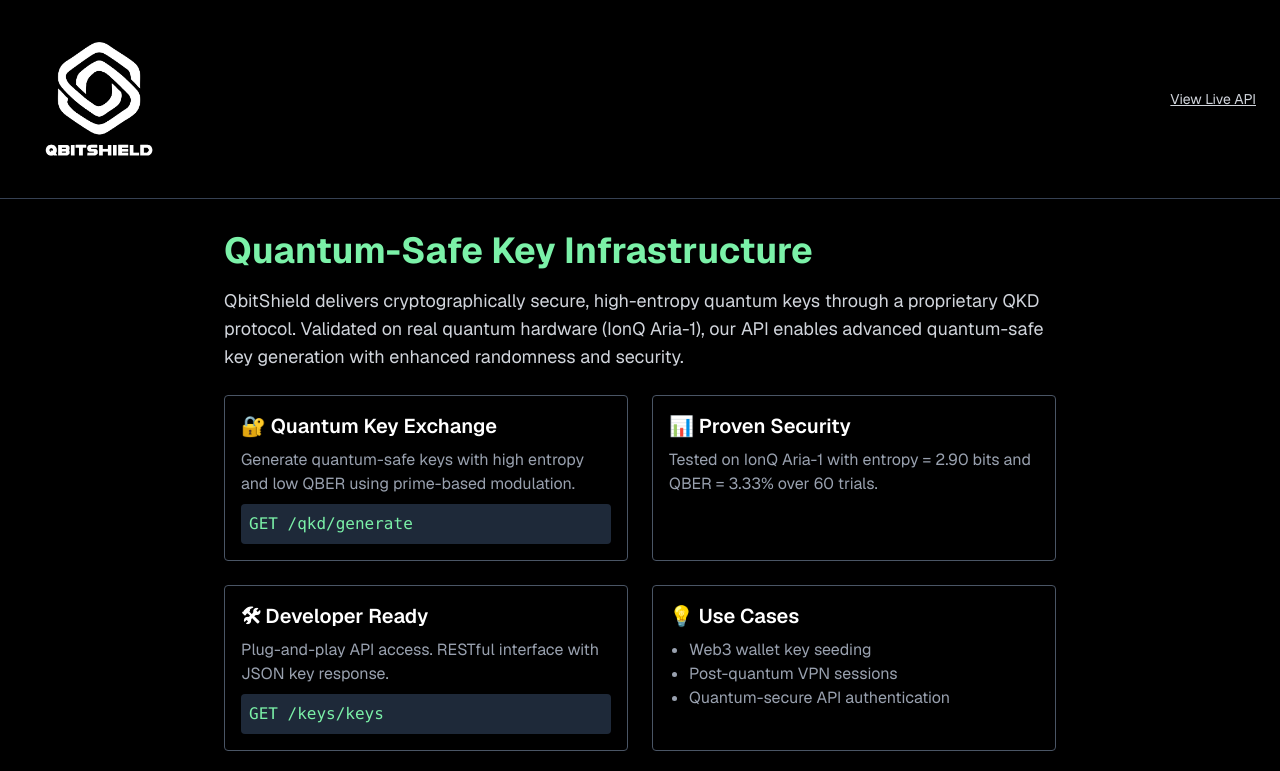
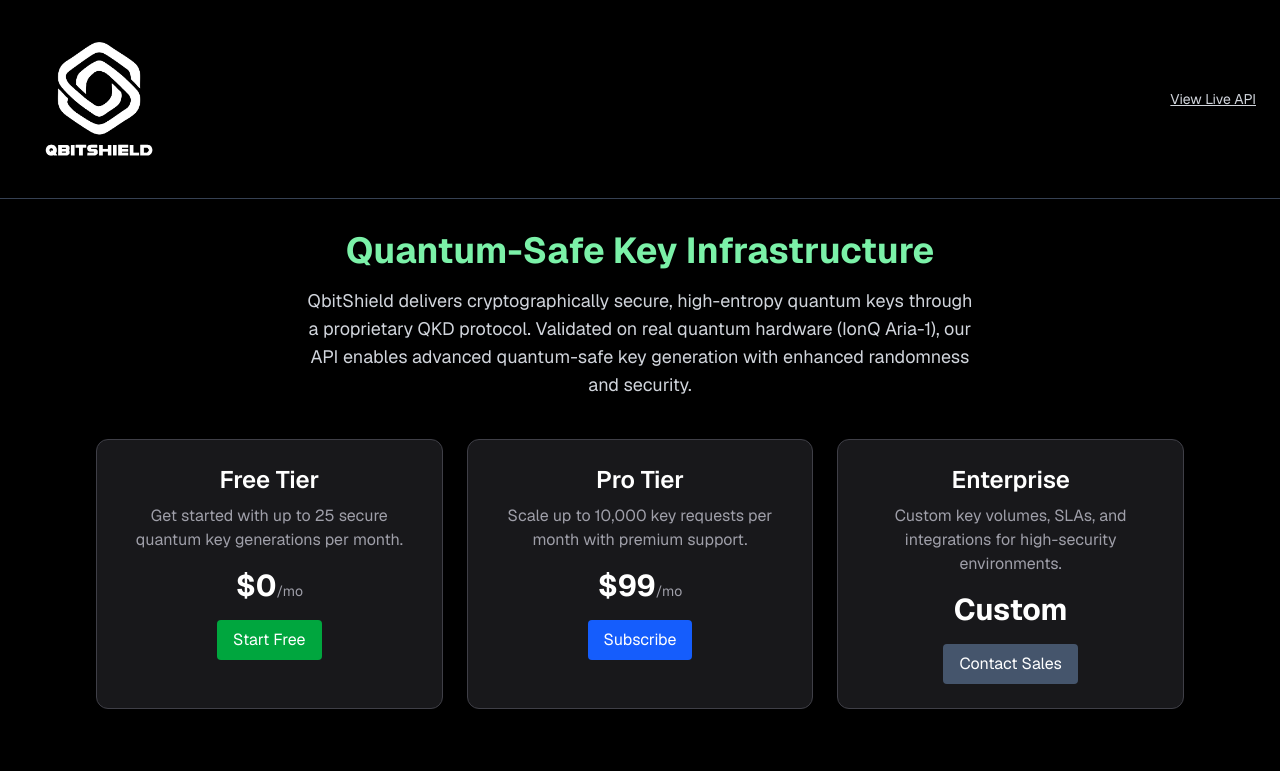
Before and after one commit to Sensorman/qbitshield-landing, a Next.js app: page / in a window 1280 px wide. Shown: the top 771 px of the page. Built offline with nearby package versions, Linux system fonts and the light colour scheme.

Commit message:
Update page.js

```diff
--- a/app/page.js
+++ b/app/page.js
@@ -1,5 +1,3 @@
-// pages/index.tsx or index.js
-
 import Image from 'next/image';
 
 export default function Home() {
@@ -13,7 +11,6 @@
           height={50}
           priority
         />
-
         <a
           href="https://theqbitshield-api-258062438248.us-central1.run.app/docs"
           className="text-sm underline text-gray-300 hover:text-white"
@@ -22,55 +19,60 @@
         </a>
       </header>
 
-      <main className="p-8 max-w-4xl mx-auto">
-        <h2 className="text-4xl font-bold mb-4 text-green-300">
+      <main className="p-8 max-w-6xl mx-auto">
+        <h2 className="text-4xl font-bold mb-4 text-green-300 text-center">
           Quantum-Safe Key Infrastructure
         </h2>
-        <p className="text-lg mb-6 text-gray-300">
-          QbitShield delivers cryptographically secure, high-entropy quantum keys through a proprietary QKD protocol. Validated on real quantum hardware (IonQ Aria-1), our API enables advanced quantum-safe key generation with enhanced randomness and security.
+        <p className="text-lg mb-10 text-gray-300 text-center max-w-2xl mx-auto">
+          QbitShield delivers cryptographically secure, high-entropy quantum keys through a proprietary QKD protocol.
+          Validated on real quantum hardware (IonQ Aria-1), our API enables advanced quantum-safe key generation with
+          enhanced randomness and security.
         </p>
 
-        <div className="grid md:grid-cols-2 gap-6">
-          <div className="border border-gray-600 p-4 rounded">
-            <h3 className="text-xl font-semibold text-white mb-2">🔐 Quantum Key Exchange</h3>
-            <p className="text-gray-400">Generate quantum-safe keys with high entropy and low QBER using prime-based modulation.</p>
-            <code className="block mt-2 bg-gray-800 text-green-300 p-2 rounded">GET /qkd/generate</code>
+        {/* 🔐 3-Tier Pricing Section */}
+        <div className="grid grid-cols-1 md:grid-cols-3 gap-6">
+          {/* Free Tier */}
+          <div className="rounded-xl border border-zinc-700 bg-zinc-900 p-6 text-center shadow hover:shadow-lg transition">
+            <h3 className="text-2xl font-semibold mb-2">Free Tier</h3>
+            <p className="text-zinc-400 mb-4">Get started with up to 25 secure quantum key generations per month.</p>
+            <p className="text-3xl font-bold mb-4">$0<span className="text-sm font-normal text-zinc-400">/mo</span></p>
+            <a href="/docs" className="inline-block px-4 py-2 bg-green-600 text-white rounded hover:bg-green-700">Start Free</a>
           </div>
 
-          <div className="border border-gray-600 p-4 rounded">
-            <h3 className="text-xl font-semibold text-white mb-2">📊 Proven Security</h3>
-            <p className="text-gray-400">Tested on IonQ Aria-1 with entropy = 2.90 bits and QBER = 3.33% over 60 trials.</p>
+          {/* Pro Tier */}
+          <div className="rounded-xl border border-zinc-700 bg-zinc-900 p-6 text-center shadow-lg hover:shadow-xl transition">
+            <h3 className="text-2xl font-semibold mb-2">Pro Tier</h3>
+            <p className="text-zinc-400 mb-4">Scale up to 10,000 key requests per month with premium support.</p>
+            <p className="text-3xl font-bold mb-4">$99<span className="text-sm font-normal text-zinc-400">/mo</span></p>
+            <a
+              href="https://buy.stripe.com/YOUR_PRO_CHECKOUT_LINK"
+              target="_blank"
+              rel="noopener noreferrer"
+              className="inline-block px-4 py-2 bg-blue-600 text-white rounded hover:bg-blue-700"
+            >
+              Subscribe
+            </a>
           </div>
 
-          <div className="border border-gray-600 p-4 rounded">
-            <h3 className="text-xl font-semibold text-white mb-2">🛠 Developer Ready</h3>
-            <p className="text-gray-400">Plug-and-play API access. RESTful interface with JSON key response.</p>
-            <code className="block mt-2 bg-gray-800 text-green-300 p-2 rounded">GET /keys/keys</code>
-          </div>
-
-          <div className="border border-gray-600 p-4 rounded">
-            <h3 className="text-xl font-semibold text-white mb-2">💡 Use Cases</h3>
-            <ul className="text-gray-400 list-disc pl-5">
-              <li>Web3 wallet key seeding</li>
-              <li>Post-quantum VPN sessions</li>
-              <li>Quantum-secure API authentication</li>
-            </ul>
+          {/* Enterprise Tier */}
+          <div className="rounded-xl border border-zinc-700 bg-zinc-900 p-6 text-center shadow hover:shadow-lg transition">
+            <h3 className="text-2xl font-semibold mb-2">Enterprise</h3>
+            <p className="text-zinc-400 mb-4">Custom key volumes, SLAs, and integrations for high-security environments.</p>
+            <p className="text-3xl font-bold mb-4">Custom</p>
+            <a
+              href="mailto:will@qbitshield.com"
+              className="inline-block px-4 py-2 bg-slate-600 text-white rounded hover:bg-slate-700"
+            >
+              Contact Sales
+            </a>
           </div>
         </div>
 
-        <div className="mt-10 text-center">
-          <a
-            href="mailto:will@qbitshield.com"
-            className="inline-block px-6 py-3 bg-green-500 hover:bg-green-600 text-black font-semibold rounded shadow"
-          >
-            Request Access
-          </a>
-        </div>
-
+        {/* Join Waitlist */}
         <form
           action="https://formspree.io/f/myzejkba"
           method="POST"
-          className="max-w-md mx-auto mt-10 p-6 border border-gray-700 rounded"
+          className="max-w-md mx-auto mt-16 p-6 border border-gray-700 rounded"
         >
           <h3 className="text-xl text-white mb-4 font-semibold text-center">Join the Waitlist</h3>
 
```
